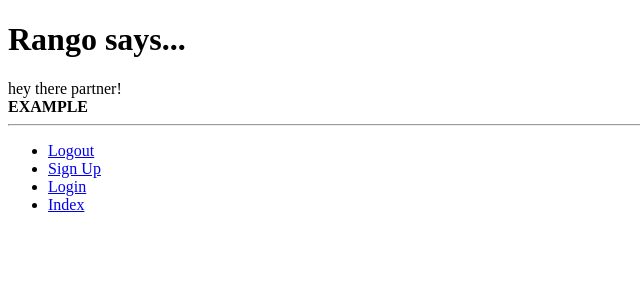
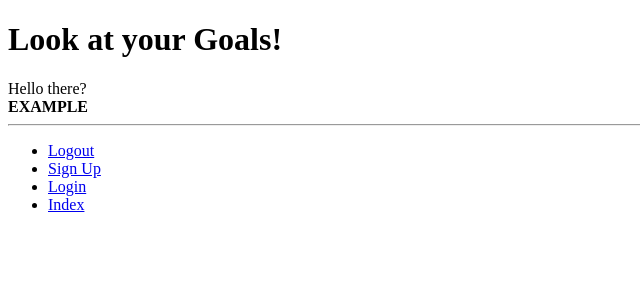
Before and after one commit to JmacCl/Hackafon, a Django app: page / in a window 1280 px wide. Shown: the top 300 px of the page, without its empty margins (0-640 px from the left). Run offline with Django 3.2, Linux system fonts and the light colour scheme.

Commit message:
Name update (#3)
* first commit

* Updated terminology for index

```diff
--- a/SAS/templates/goals/index.html
+++ b/SAS/templates/goals/index.html
@@ -7,12 +7,12 @@
 {% endblock %}
 
 {% block body_block %}
-    <h1>Rango says...</h1>
+    <h1>Look at your Goals!</h1>
 	<div>
 		{% if user.is_authenticated %}
-			howdy {{ user.username }} you have level {{ profile.xpLevel }}!!
+			Hello there! {{ user.username }} you have level {{ profile.xpLevel }}!!
 		{% else %}
-			hey there partner!
+			Hello there?
 		{% endif %}
 		<br />
 		<strong>{{ boldmessage }}</strong><br />
```
